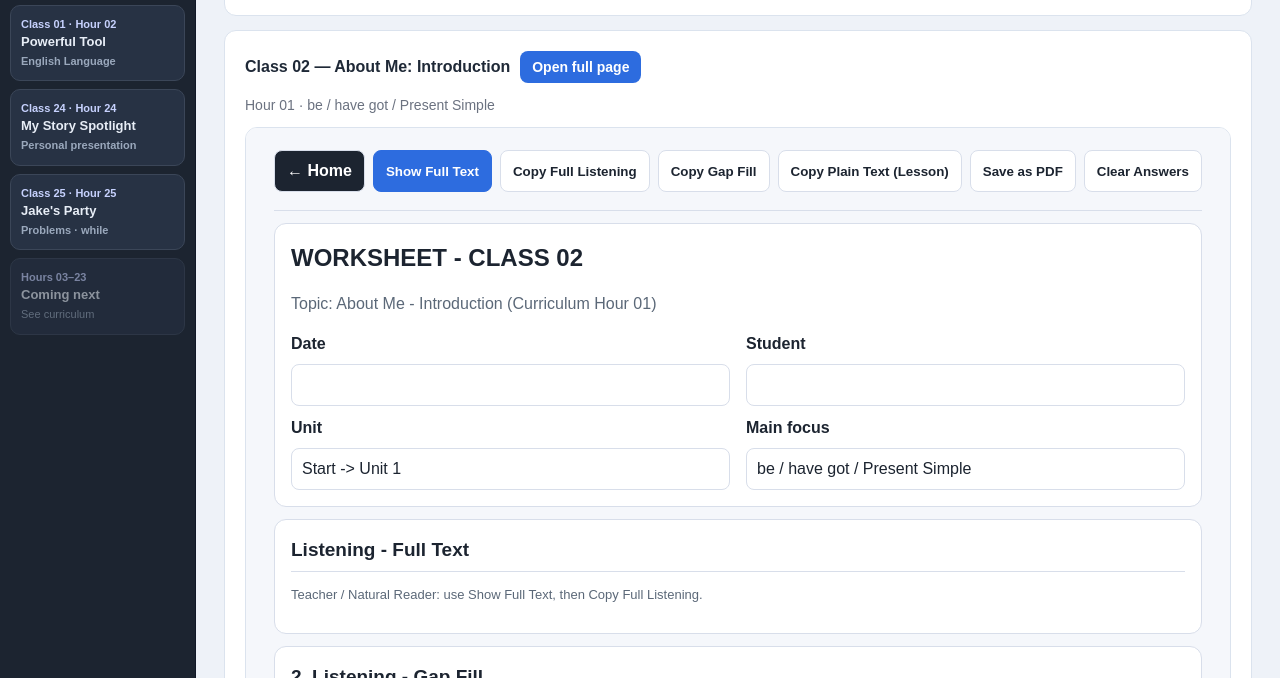
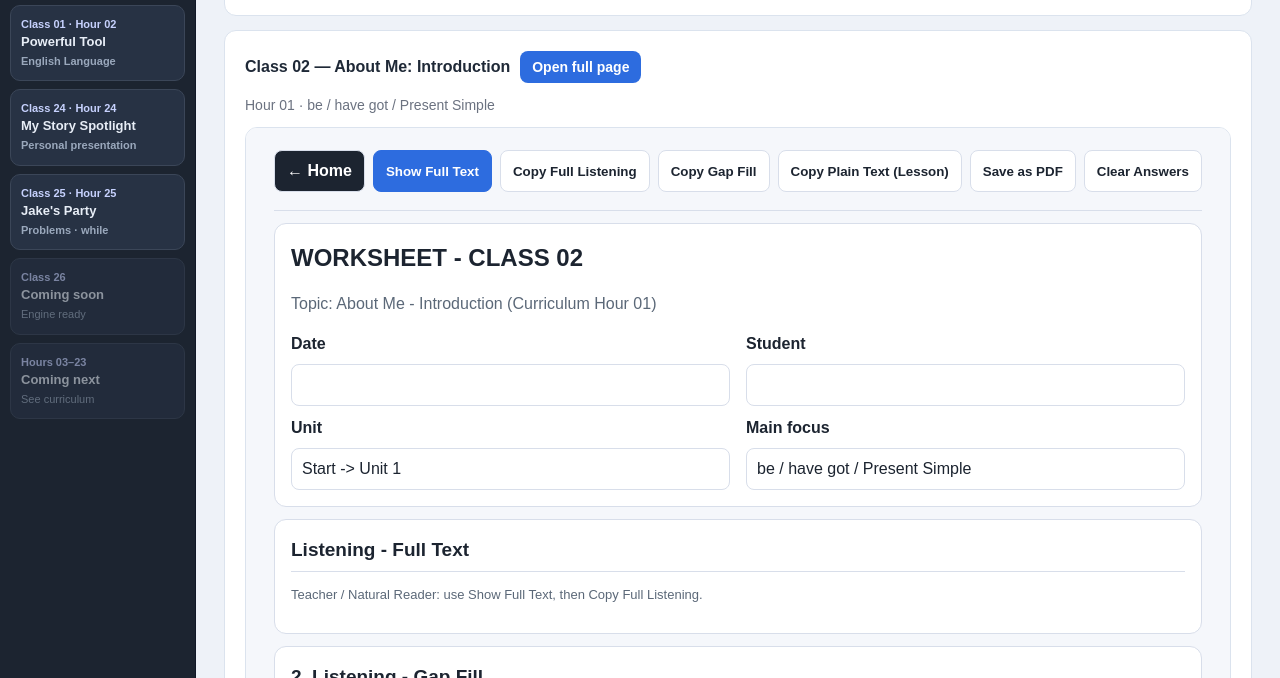
Before and after one commit to HenrichHrehor/Online-Class-lessons, a plain HTML site: page index.html in a window 1280 px wide. Shown: the part 122-800 px from the top of the page. Drawn offline with Linux system fonts and the light colour scheme.

Commit message:
Add a Class 26 coming-soon tile so the lesson engine stays visible.
Co-authored-by: Cursor <cursoragent@cursor.com>

```diff
--- a/index.html
+++ b/index.html
@@ -192,6 +192,11 @@
       <span class="tile-title">Jake's Party</span>
       <span class="tile-sub">Problems · while</span>
     </a>
+    <div class="tile soon" title="Class 26 coming soon. Engine ready.">
+      <span class="tile-num">Class 26</span>
+      <span class="tile-title">Coming soon</span>
+      <span class="tile-sub">Engine ready</span>
+    </div>
     <div class="tile soon">
       <span class="tile-num">Hours 03–23</span>
       <span class="tile-title">Coming next</span>
```
